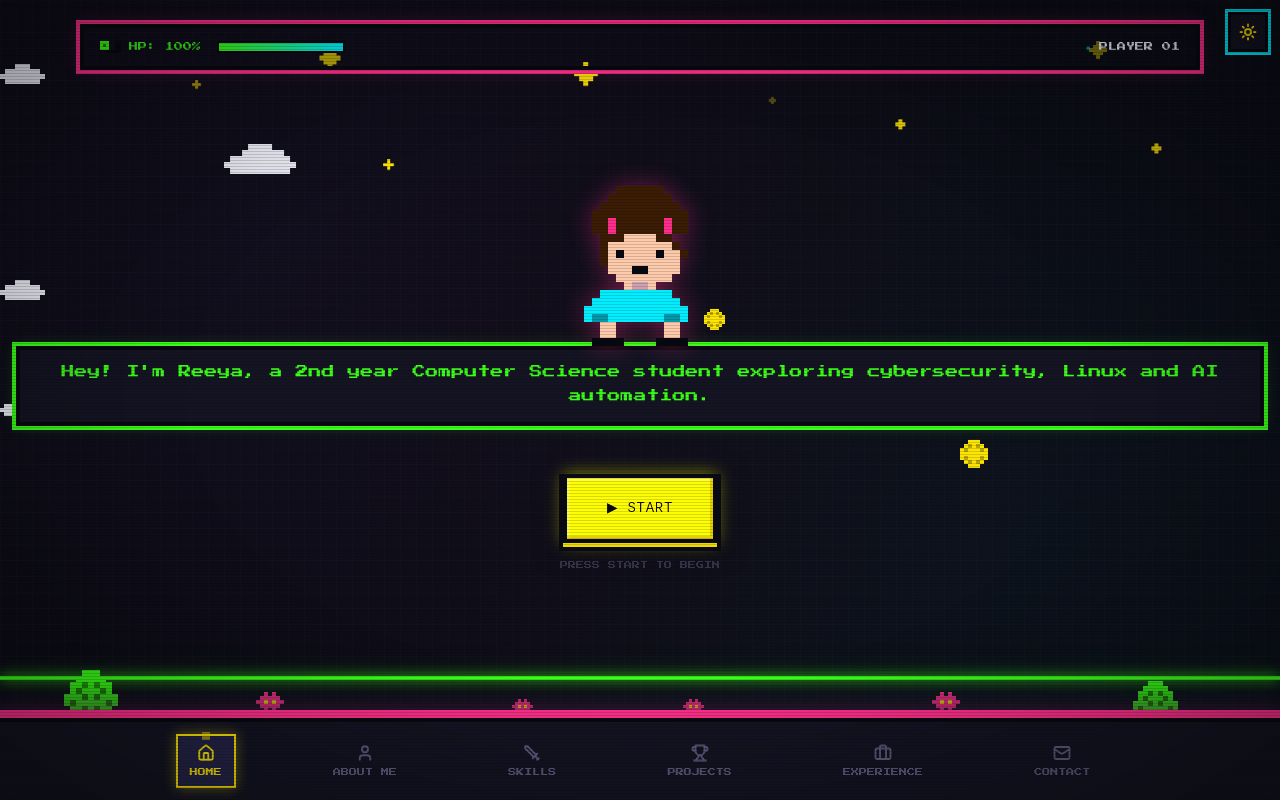
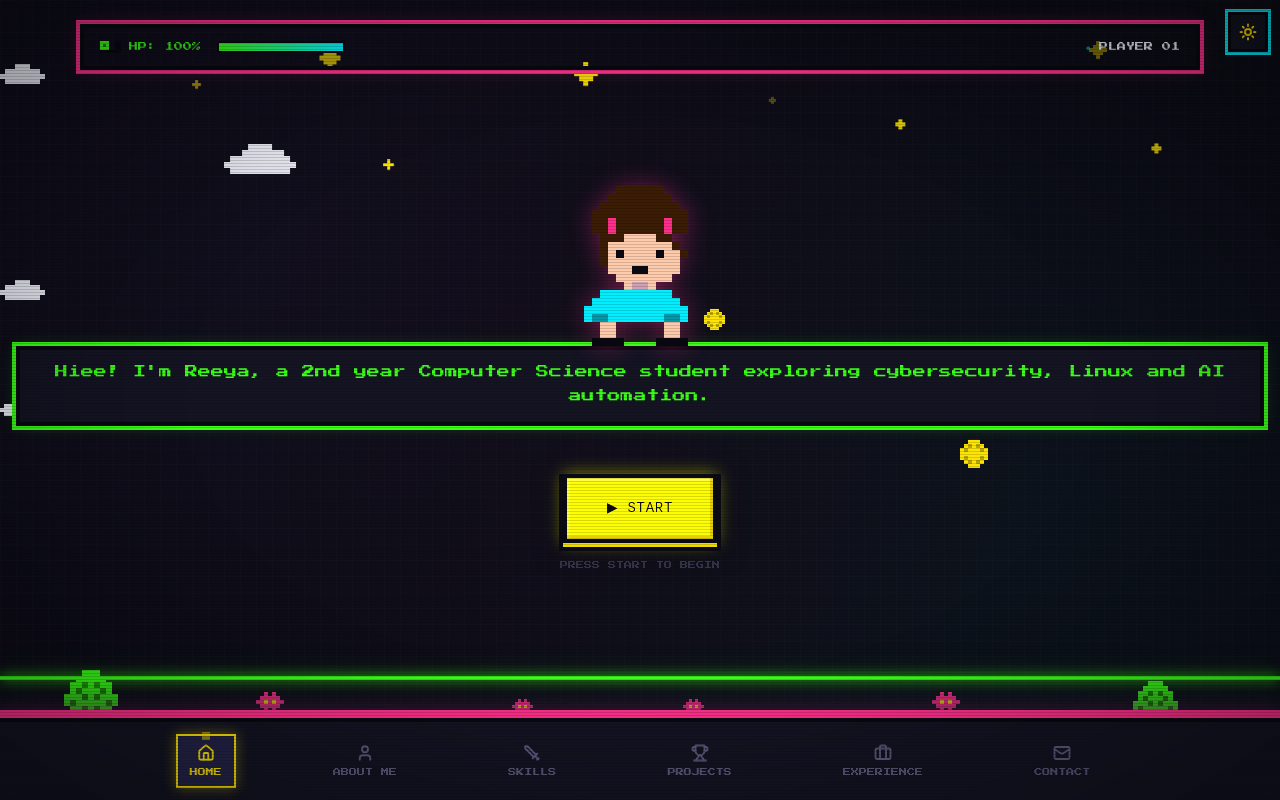
Before and after one commit to ree4yaa/portfolio, a React (Vite) app: page / in a window 1280 px wide. Shown: the top 800 px of the page. Built offline with nearby package versions, Linux system fonts and the light colour scheme.

Commit message:
updating blog

```diff
--- a/src/components/pixelArt/Hero.tsx
+++ b/src/components/pixelArt/Hero.tsx
@@ -85,7 +85,7 @@ export function Hero({ onStart }: HeroProps) {
         >
           <div className="inline-block bg-retro-bg2 border-4 border-retro-dark px-4 py-2 sm:px-6 sm:py-3" style={{ boxShadow: '0 0 0 4px #39ff14, 0 0 16px rgba(57,255,20,0.2)' }}>
             <span className="font-pixel text-[8px] sm:text-[11px] md:text-[13px] text-retro-green">
-              Hey! I'm Reeya, a 2nd year Computer Science student exploring cybersecurity, Linux and AI automation.
+              Hiee! I'm Reeya, a 2nd year Computer Science student exploring cybersecurity, Linux and AI automation.
             </span>
           </div>
         </div>
```
